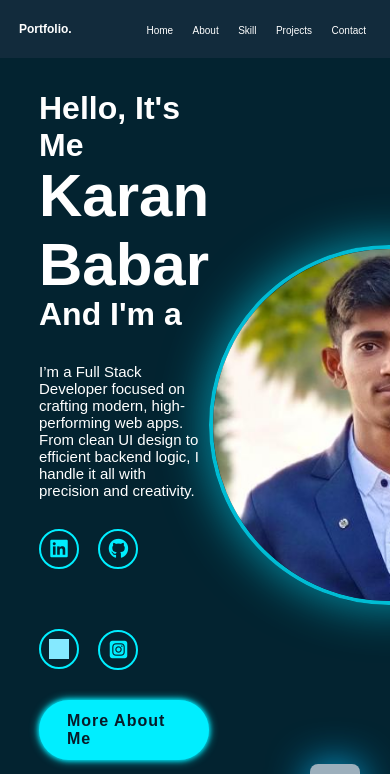
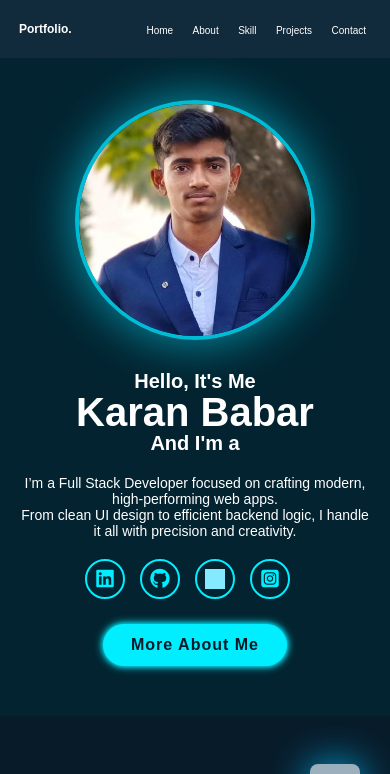
Before and after one commit to Karan-Babar/FUTURE_FS_01_Portfolio, a plain HTML site: page index.html in a window 390 px wide. Shown: the top 774 px of the page. Drawn offline with nearby package versions, Linux system fonts and the light colour scheme; grey boxes are pictures that could not be loaded.

Commit message:
Making Home page responsive

```diff
--- a/index.html
+++ b/index.html
@@ -34,8 +34,7 @@
                  <a href="https://github.com/Karan-Babar" target="_blank" rel="noopener noreferrer" style="--i:7"><i class="fa-brands fa-github"></i></a>
                  <a href="https://leetcode.com/KaranBabar2004" target="_blank" style="--i:8">
                   <img class="leetcode-icon"
-                  src="https://cdn.jsdelivr.net/npm/simple-icons@v9/icons/leetcode.svg"
-                  width="16" height="16">
+                  src="https://cdn.jsdelivr.net/npm/simple-icons@v9/icons/leetcode.svg">
                 </a>
                  <a href="https://www.instagram.com/karan_babar96k/" target="_blank" rel="noopener noreferrer" style="--i:9"><i class="fa-brands fa-square-instagram"></i></a>
               </div>
--- a/style.css
+++ b/style.css
@@ -207,6 +207,8 @@ body{
     filter: brightness(0) saturate(100%) invert(80%) sepia(63%) saturate(467%) hue-rotate(160deg) brightness(100%) contrast(101%);
     transition: 0.5s ease;
     transform: scale(1.3);
+    width: 16px;
+    height: 16px;
 }
 
 .home-sci a:hover .leetcode-icon {
@@ -237,6 +239,97 @@ body{
 
 .btn-box:hover{
     box-shadow: 0 0 20px cyan;
+}
+@media (max-width: 1280px) {
+.home{
+    padding: 5px 5% 0;
+}
+.home-content{
+      max-width: 400px;
+       color: white;
+}
+}
+
+@media (max-width: 1000px) {
+.home{
+    padding: 5px 5% 0;
+}
+.home-content{
+      max-width: 400px;
+       color: white;
+}
+.home-content h3 {
+  font-size: 30px;
+}
+.home-content h3:nth-of-type(2){
+    margin-bottom: 30px;
+}
+.home-content h1 {
+  font-size: 55px;
+  margin: -3px 0;
+}
+.home-content p {
+    font-size: 14px;
+}
+.profile-photo{
+    display: flex;
+     align-items: center;
+}
+}
+
+@media (max-width: 800px) {
+    .home {
+        flex-direction: column;
+        justify-content: center;
+        align-items: center;
+        text-align: center;
+        height: auto;
+        padding: 100px 5% 50px;
+    }
+    .profile-photo {
+        order: -1;
+        margin-bottom: 30px;
+    }
+    .profile-photo img {
+        width: 240px;
+        height: 240px;
+        margin-right: 0;
+    }
+    .home-content {
+        max-width: 100%;
+    }
+    .home-content h3 {
+        font-size: 20px;
+    }
+    .home-content h1 {
+        font-size: 40px;
+    }
+    .home-content p {
+        font-size: 14px;
+        margin-top: -10px;
+    }
+    .home-sci {
+        display: flex;
+        justify-content: center;
+        margin-top: -10px;
+        margin-bottom: -5px;
+    }
+    .home-sci a{
+    width: 40px;
+    height: 40px;
+    border: 2px solid #0ef;
+    font-size: 20px;
+    color: #0ef;
+    margin: 30px 15px 30px 0;
+}
+.btn-box{
+   padding: 12px 28px;
+   font-size: 16px;
+}
+.leetcode-icon {
+    width: 16px;
+    height: 16px;
+}
 }
 
 .about{
```
